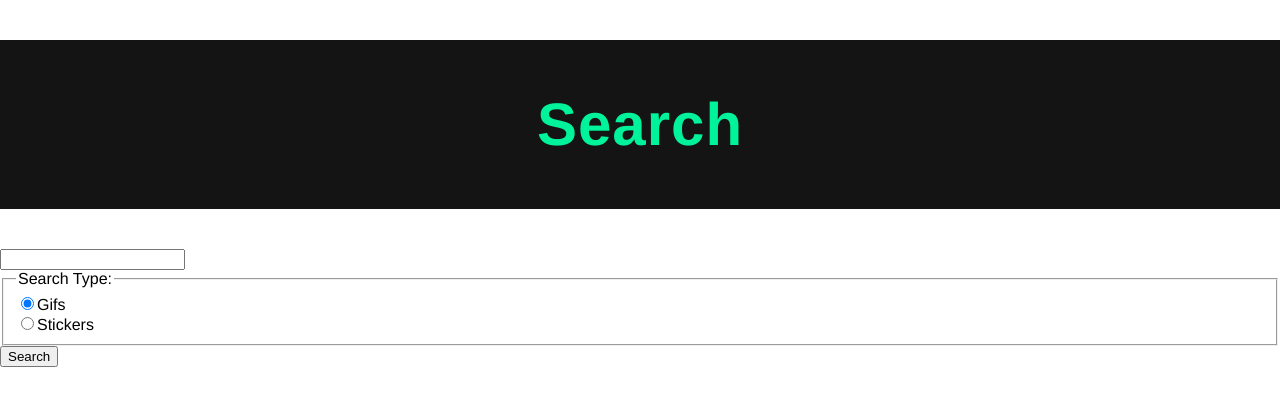
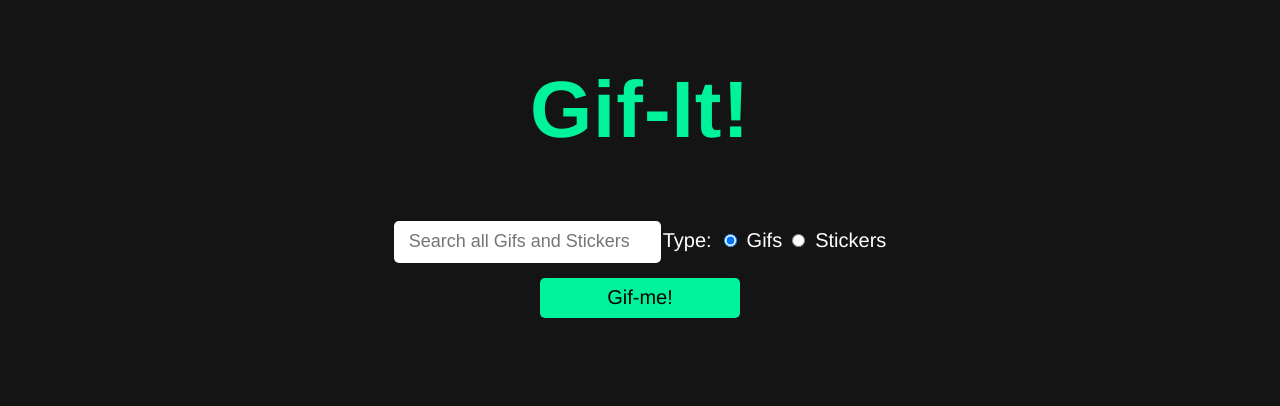
Before and after one commit to mikekwong/giphy_react, a React (Create React App) app: page / in a window 1280 px wide. Shown: the top 406 px of the page. Built offline with nearby package versions, Linux system fonts and the light colour scheme.

Commit message:
styled search section and bg

```diff
--- a/src/App.js
+++ b/src/App.js
@@ -7,12 +7,11 @@ import GlobalStyle from "./styles/globalStyle";
 import { colors } from "./styles/constants";
 
 const Headline = styled.h1`
-  font-size: 60px;
+  font-size: 80px;
   letter-spacing: 1px;
   text-align: center;
-  color: ${colors.headline};
-  padding: 50px;
-  background-color: rgb(20, 20, 20);
+  color: ${colors.primary};
+  padding: 10px;
 `;
 
 const Loading = styled.p`
@@ -89,7 +88,7 @@ export default class App extends Component {
     return (
       <>
         <GlobalStyle />
-        <Headline>Search</Headline>
+        <Headline>Gif-It!</Headline>
         <Search
           onSubmit={this.onSearchSubmit}
           onTypeChange={this.onTypeChange}
--- a/src/Search.js
+++ b/src/Search.js
@@ -1,4 +1,64 @@
 import React, { Component } from "react";
+import styled from "styled-components";
+import { fonts, colors } from "./styles/constants";
+
+const SearchContainer = styled.div`
+  display: block;
+  text-align: center;
+`;
+
+const Input = styled.input`
+  border-style: none;
+  width: 250px;
+  height: 40px;
+  border-radius: 5px;
+  transition: all 0.4s;
+  padding-left: 15px;
+  font-size: 18px;
+
+  &:hover {
+    background-color: ${colors.lightgray};
+  }
+
+  &:focus {
+    width: 400px;
+  }
+`;
+
+const Type = styled.div`
+  margin-top: 10px;
+  display: inline-flex;
+  font-size: 20px;
+  color: white;
+`;
+
+const TypeLabel = styled.label`
+  font-size: 20px;
+  color: white;
+  cursor: pointer;
+`;
+
+const TypeInput = styled.input`
+  margin: 2px 10px;
+  cursor: pointer;
+`;
+
+const Button = styled.button`
+  margin-top: 15px;
+  ${fonts.wendyOne};
+  font-size: 20px;
+  background-color: ${colors.primary};
+  border-style: none;
+  width: 200px;
+  height: 40px;
+  cursor: pointer;
+  transition: 0.4s all;
+  border-radius: 5px;
+
+  &:hover {
+    background-color: ${colors.neonpink};
+  }
+`;
 
 export default class Search extends Component {
   constructor(props) {
@@ -22,36 +82,39 @@ export default class Search extends Component {
   render() {
     const { onTypeChange, type } = this.props;
     return (
-      <div>
+      <SearchContainer>
         <form onSubmit={this.onSearchSubmit}>
-          <input
+          <Input
+            placeholder="Search all Gifs and Stickers"
             type="text"
             value={this.state.searchTerm}
             onChange={this.onInputChange}
-          ></input>
-          <fieldset>
-            <legend>Search Type:</legend>
-            <input
+          ></Input>
+          <Type>
+            <legend>Type:</legend>
+            <TypeInput
               id="gifs"
               onChange={onTypeChange}
               type="radio"
               value="gifs"
               checked={type === "gifs"}
-            ></input>
-            <label htmlFor="gifs">Gifs</label>
+            ></TypeInput>
+            <TypeLabel htmlFor="gifs">Gifs</TypeLabel>
             <br></br>
-            <input
+            <TypeInput
               id="stickers"
               onChange={onTypeChange}
               type="radio"
               value="stickers"
               checked={type === "stickers"}
-            ></input>
-            <label htmlFor="stickers">Stickers</label>
-          </fieldset>
-          <button type="submit">Search</button>
+            ></TypeInput>
+            <TypeLabel htmlFor="stickers">Stickers</TypeLabel>
+          </Type>
+          <div>
+            <Button type="submit">Gif-me!</Button>
+          </div>
         </form>
-      </div>
+      </SearchContainer>
     );
   }
 }
--- a/src/styles/constants.js
+++ b/src/styles/constants.js
@@ -1,10 +1,13 @@
 import { css } from "styled-components";
 
 export const colors = {
-  headline: "#00f39a",
+  primary: "#00f39a",
   loading: "#2d79be",
   error: "#f9756e",
-  none: "#444"
+  none: "#444",
+  lightgray: "#E5E5E5",
+  dark: "#141414",
+  neonpink: "#F2279F"
 };
 
 export const fonts = {
--- a/src/styles/globalStyle.js
+++ b/src/styles/globalStyle.js
@@ -1,9 +1,9 @@
 import { createGlobalStyle } from "styled-components";
-import { fonts } from "./constants";
+import { fonts, colors } from "./constants";
 
 const GlobalStyle = createGlobalStyle`
 body {
-	/* background-color: rgb(20, 20, 20); */
+	background-color: ${colors.dark};
 	margin: 0;
 	padding: 0;
 	${fonts.wendyOne};
```
